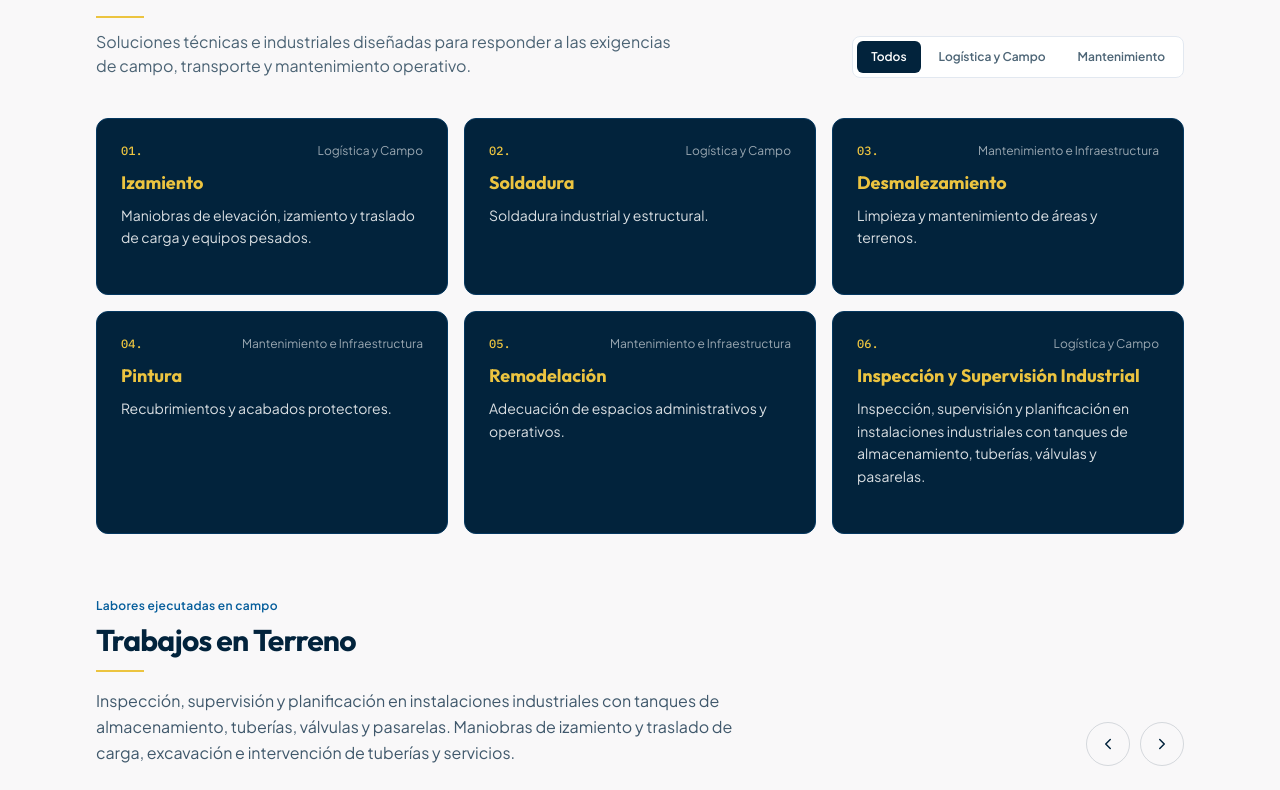
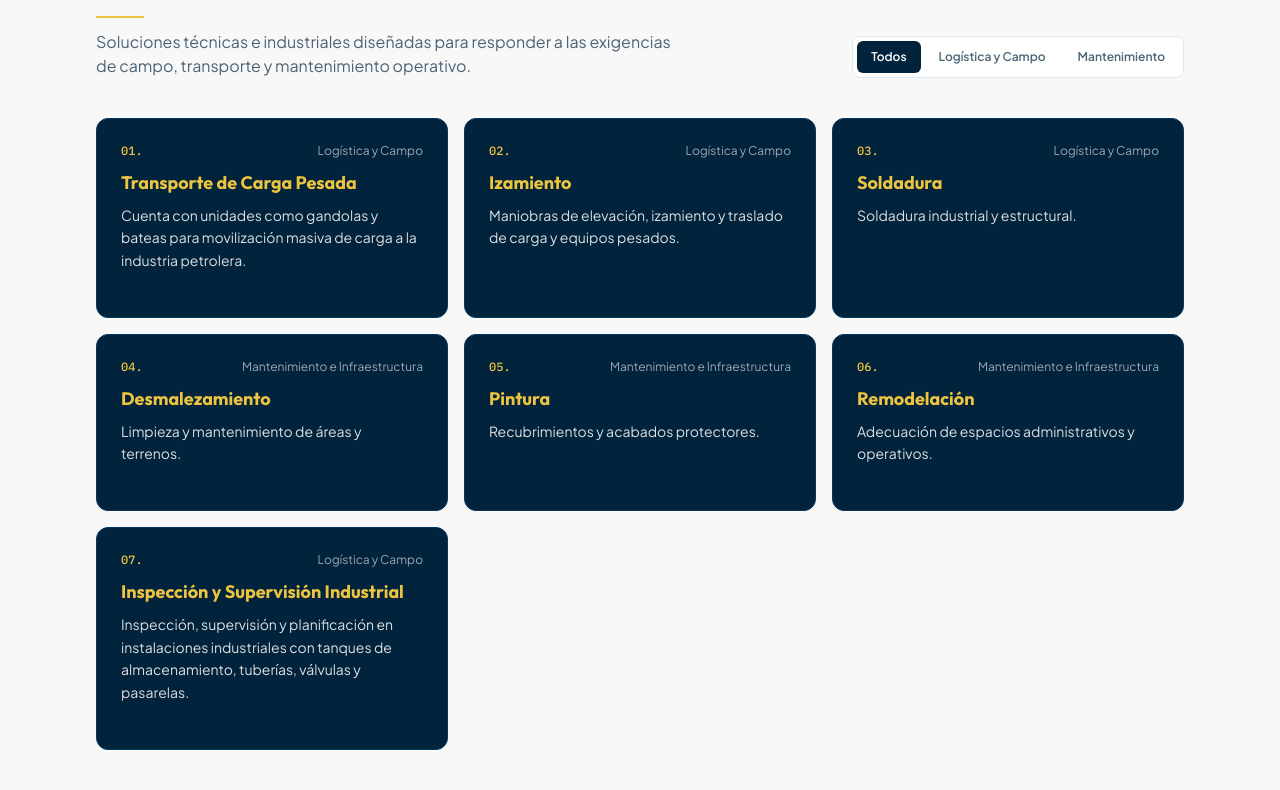
Before and after one commit to ingsolrodriguez-arch/cooperativaricollesca, a React (Vite) app: page / in a window 1280 px wide. Shown: the part 1910-2700 px from the top of the page. Built offline with nearby package versions, Linux system fonts and the light colour scheme.

Commit message:
Servicios: agregar 01 Transporte de Carga Pesada (gandolas y bateas) - 7 servicios

```diff
--- a/src/data/ricollescaData.ts
+++ b/src/data/ricollescaData.ts
@@ -135,8 +135,17 @@ export const LEADERSHIP_AND_IDENTITY = {
 
 export const SERVICES: ServiceItem[] = [
   {
+    id: 'transporte-carga',
+    index: '01',
+    title: 'Transporte de Carga Pesada',
+    description:
+      'Cuenta con unidades como gandolas y bateas para movilización masiva de carga a la industria petrolera.',
+    category: 'logistica',
+    categoryLabel: 'Logística y Campo',
+  },
+  {
     id: 'izamiento',
-    index: '01',
+    index: '02',
     title: 'Izamiento',
     description: 'Maniobras de elevación, izamiento y traslado de carga y equipos pesados.',
     category: 'logistica',
@@ -144,7 +153,7 @@ export const SERVICES: ServiceItem[] = [
   },
   {
     id: 'soldadura',
-    index: '02',
+    index: '03',
     title: 'Soldadura',
     description: 'Soldadura industrial y estructural.',
     category: 'logistica',
@@ -152,7 +161,7 @@ export const SERVICES: ServiceItem[] = [
   },
   {
     id: 'desmalezamiento',
-    index: '03',
+    index: '04',
     title: 'Desmalezamiento',
     description: 'Limpieza y mantenimiento de áreas y terrenos.',
     category: 'mantenimiento',
@@ -160,7 +169,7 @@ export const SERVICES: ServiceItem[] = [
   },
   {
     id: 'pintura',
-    index: '04',
+    index: '05',
     title: 'Pintura',
     description: 'Recubrimientos y acabados protectores.',
     category: 'mantenimiento',
@@ -168,7 +177,7 @@ export const SERVICES: ServiceItem[] = [
   },
   {
     id: 'remodelacion',
-    index: '05',
+    index: '06',
     title: 'Remodelación',
     description: 'Adecuación de espacios administrativos y operativos.',
     category: 'mantenimiento',
@@ -176,7 +185,7 @@ export const SERVICES: ServiceItem[] = [
   },
   {
     id: 'inspeccion',
-    index: '06',
+    index: '07',
     title: 'Inspección y Supervisión Industrial',
     description:
       'Inspección, supervisión y planificación en instalaciones industriales con tanques de almacenamiento, tuberías, válvulas y pasarelas.',
```
